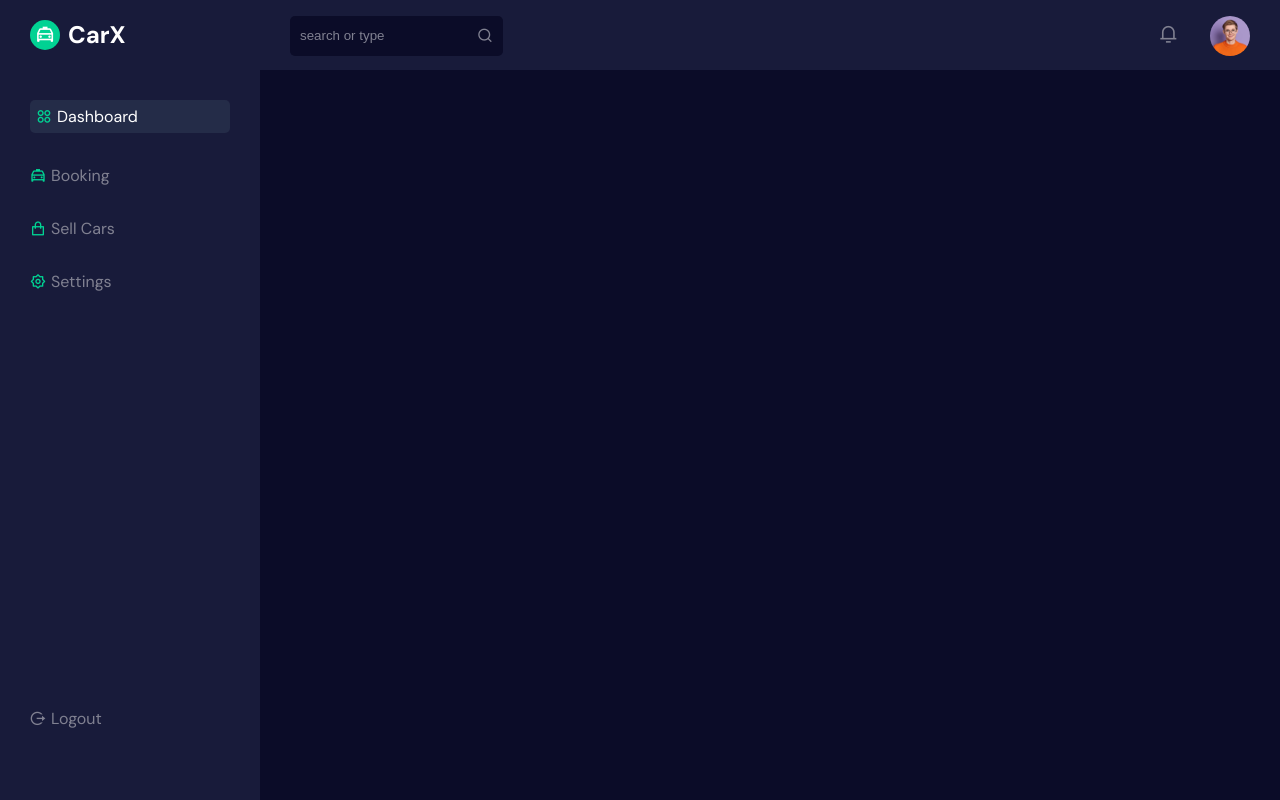
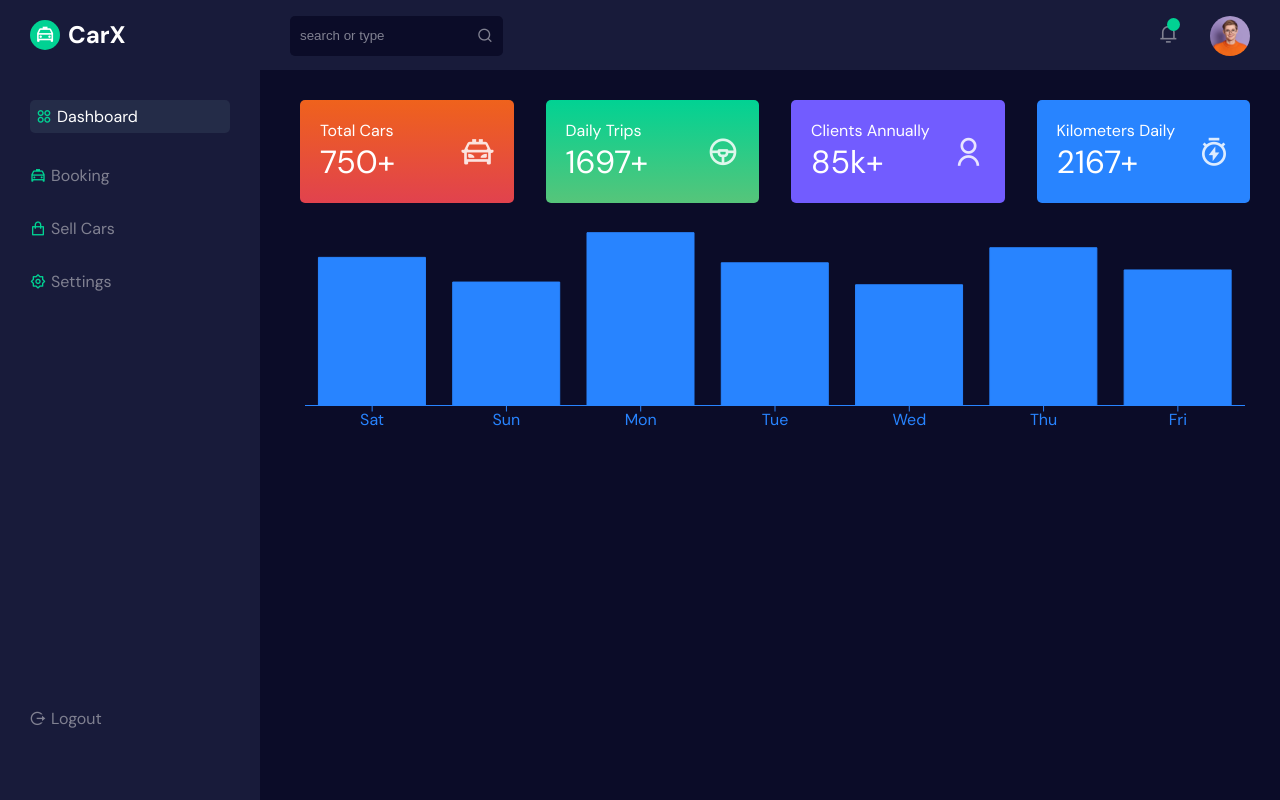
Before and after one commit to shagors/datavinci, a React (Create React App) app: page /dashboard in a window 1280 px wide. Built offline with nearby package versions, Linux system fonts and the light colour scheme.

Commit message:
design dashboard and set it and check it

```diff
--- a/src/components/TopNav/TopNav.jsx
+++ b/src/components/TopNav/TopNav.jsx
@@ -12,7 +12,10 @@
                     <span><i className='ri-search-line'></i></span>
                 </div>
                 <div className="top__nav-right">
-                    <span className='notification'><i className="ri-notification-3-line"></i></span>
+                    <span className='notification'>
+                        <i className="ri-notification-3-line"></i>
+                        <span className='badge'></span>
+                    </span>
                     <div className="profile">
                         <Link to="/settings">
                             <img src={profileImg} alt="Profile Image" />
--- /dev/null
+++ b/src/components/reuseable/SingleCard.jsx
@@ -0,0 +1,16 @@
+import React from 'react'
+
+const SingleCard = (props) => {
+
+    const { title, totalNumber, icon } = props.item;
+
+    return (<div className="single__card">
+        <div className="card__content">
+            <h4>{title}</h4>
+            <span>{totalNumber}+</span>
+        </div>
+        <span className='card__icon'><i className={icon}></i></span>
+    </div>)
+}
+
+export default SingleCard
--- a/src/pages/Dashboard.jsx
+++ b/src/pages/Dashboard.jsx
@@ -1,8 +1,62 @@
 import React from 'react'
+import "../styles/dashboard.css"
+import SingleCard from '../components/reuseable/SingleCard'
+
+import { ResponsiveContainer, BarChart, Bar, XAxis, Tooltip } from 'recharts';
+
+import mileStatics from '../assets/dummy-data/mileStatics';
+
+
+const carObj = {
+    title: "Total Cars",
+    totalNumber: 750,
+    icon: "ri-police-car-line"
+};
+
+const tripObj = {
+    title: "Daily Trips",
+    totalNumber: 1697,
+    icon: "ri-steering-2-line",
+};
+
+const clientObj = {
+    title: "Clients Annually",
+    totalNumber: "85k",
+    icon: "ri-user-line",
+};
+
+const distanceObj = {
+    title: "Kilometers Daily",
+    totalNumber: 2167,
+    icon: "ri-timer-flash-line",
+};
 
 const Dashboard = () => {
     return (
-        <div>Dashboard</div>
+        <div className='dashboard'>
+            <div className="dashboard__wrapper">
+                <div className="dashboard__cards">
+                    <SingleCard item={carObj} />
+                    <SingleCard item={tripObj} />
+                    <SingleCard item={clientObj} />
+                    <SingleCard item={distanceObj} />
+                </div>
+
+                <div className="statics">
+                    <div className="stats">
+                        <ResponsiveContainer width="100%" aspect={4 / 1}>
+                            <BarChart data={mileStatics}>
+                                <XAxis dataKey="name" stroke='#2884ff' />
+                                <Bar dataKey="mileStats" stroke='#2884ff' fill='#2884ff' />
+                                <Tooltip />
+                            </BarChart>
+                        </ResponsiveContainer>
+                    </div>
+                </div>
+
+
+            </div>
+        </div>
     )
 }
 
--- /dev/null
+++ b/src/styles/dashboard.css
@@ -0,0 +1,53 @@
+.dashboard {
+    margin-top: 100px;
+    padding: 0px 30px;
+    padding-bottom: 50px;
+}
+
+.single__card {
+    padding: 20px;
+    display: flex;
+    align-items: center;
+    justify-content: space-between;
+    border-radius: 5px;
+    cursor: pointer;
+}
+
+.single__card:nth-child(1) {
+    background: var(--card-01-bg);
+}
+
+.single__card:nth-child(2) {
+    background: var(--card-02-bg);
+}
+
+.single__card:nth-child(3) {
+    background: var(--card-03-bg);
+}
+
+.single__card:nth-child(4) {
+    background: var(--card-04-bg);
+}
+
+.card__content h4 {
+    color: var(--heading-color);
+    font-size: 1rem;
+    font-weight: 400;
+}
+
+.card__content span {
+    color: var(--heading-color);
+    font-size: 2rem;
+}
+
+.card__icon {
+    font-size: 2rem;
+    font-weight: 400 !important;
+    color: rgba(255, 255, 255, 0.845);
+}
+
+.dashboard__cards {
+    display: grid;
+    grid-template-columns: repeat(4, 1fr);
+    column-gap: 2rem;
+}
```
